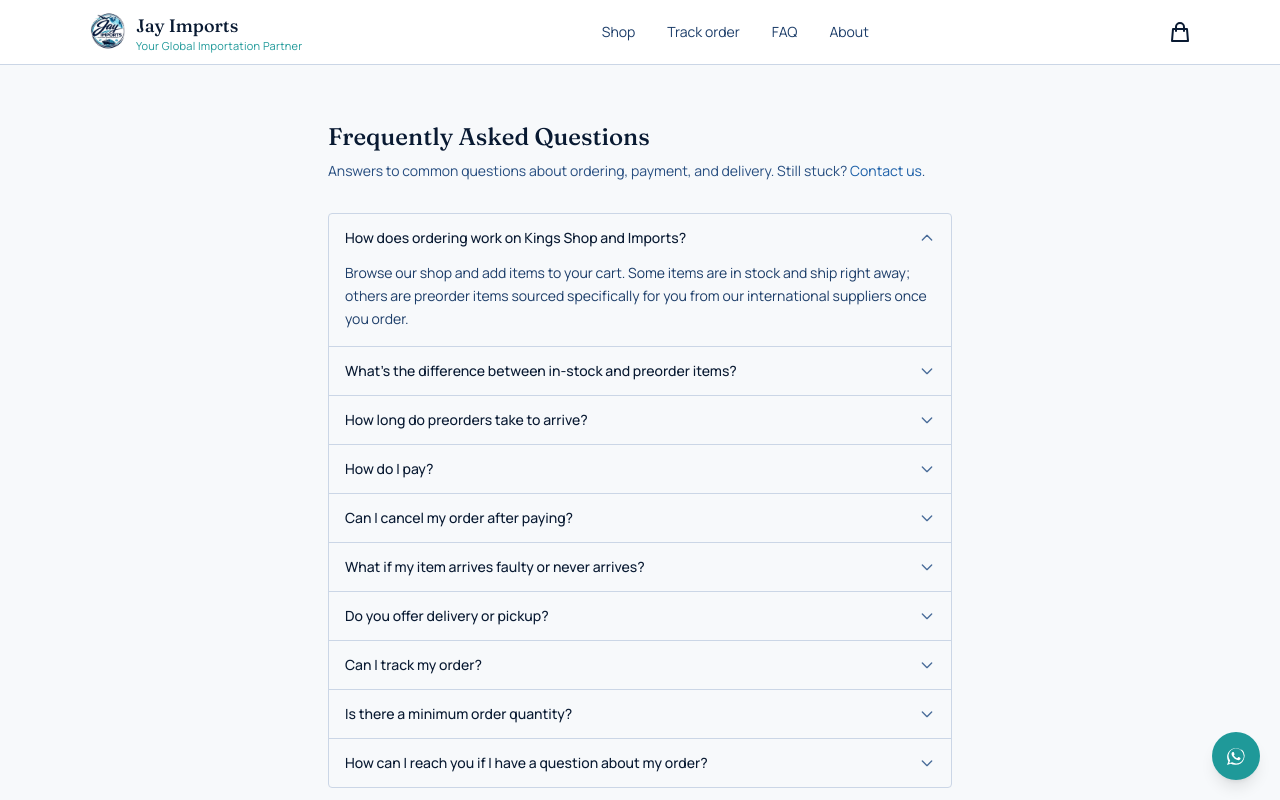
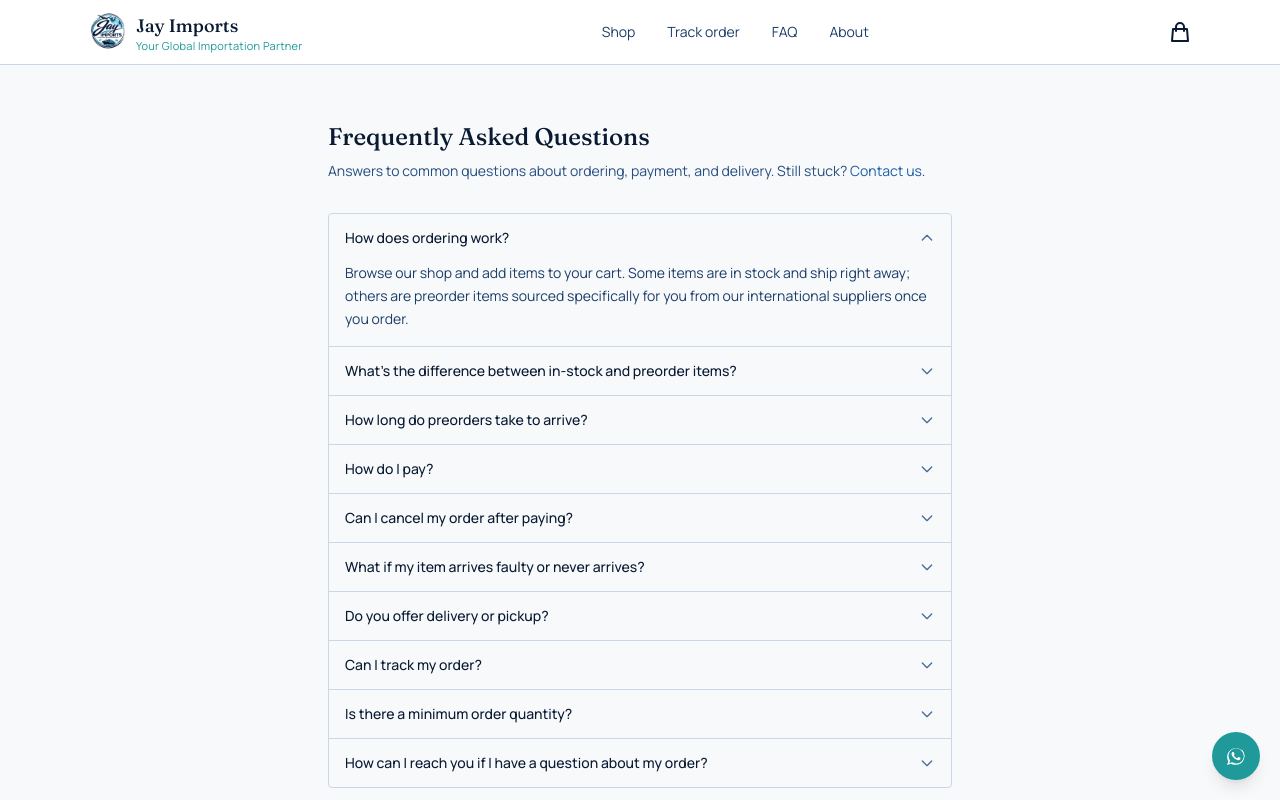
Before and after one commit to CalebMensah/jayimports, a Next.js app: page /faq in a window 1280 px wide. Shown: the top 800 px of the page. Built offline with nearby package versions, Linux system fonts and the light colour scheme.

Commit message:
Shorten FAQ question about ordering process

```diff
--- a/src/app/(storefront)/faq/page.tsx
+++ b/src/app/(storefront)/faq/page.tsx
@@ -7,7 +7,7 @@ import { BUSINESS } from "@/lib/constants";
 
 const FAQS = [
   {
-    question: "How does ordering work on Kings Shop and Imports?",
+    question: "How does ordering work?",
     answer:
       "Browse our shop and add items to your cart. Some items are in stock and ship right away; others are preorder items sourced specifically for you from our international suppliers once you order.",
   },
```
